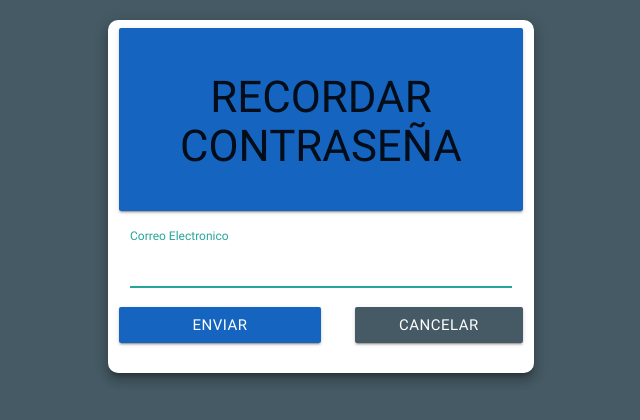
After one commit to Brahian15/Registro_equipos, a PHP site: template view/modules/auth/recuperar.php in a window 1280 px wide. The commit adds this page. Shown: the top 420 px of the page, without its empty margins (319-959 px from the left). Run offline with PHP 8.4, Linux system fonts and the light colour scheme; the template is opened without the code that fills it, so the values that code supplies are empty; some libraries are stand-ins or nearby versions.

Commit message:
ver contraseña

```diff
--- a/view/assets/css/main.css
+++ b/view/assets/css/main.css
@@ -14,7 +14,7 @@ body{
   border-radius: 10px;
 }
 
-#btnReg, #btnCanc, #btnRegis{
+#btnReg, #btnCanc, #btnRegis, #btnRecuperar, #pass{
   margin-bottom: 30px;
 }
 
--- a/view/modules/auth/login.php
+++ b/view/modules/auth/login.php
@@ -14,11 +14,13 @@
           <label for="txtpass">Contraseña</label>
         </div>
 
-        <button type="submit" class="btn waves-effect waves-light blue darken-3 col s6" id="btnLogin">Iniciar sesion</button>
+        <button id="btnLogin" type="submit" class="btn waves-effect waves-light blue darken-3 col s6">Iniciar sesion</button>
 
       </form>
 
-      <a href="Registro" id="btnRegis" class="btn blue-grey darken-2 col s5 offset-s1">Registrarse</a>
+      <a id="btnRegis" href="Registro" class="btn blue-grey darken-2 col s5 offset-s1">Registrarse</a>
+
+      <a id="btnRecuperar" href="?c=admin&a=Clave" class="btn blue-grey darken-2 col s12">Recuperar contraseña</a>
 
   </div>
 </div>
--- /dev/null
+++ b/view/modules/auth/recuperar.php
@@ -0,0 +1,19 @@
+<div class="row" id="pg-inicio">
+  <div id="login" class="z-depth-4 center col m4 offset-m4">
+      <form id="frmLogin" action="" method="post" data-parsley-validate>
+        <div class="card-panel blue darken-3">
+          <h3 class="center-align">RECORDAR CONTRASEÑA</h3>
+        </div>
+        <div class="input-field col s12">
+          <input  id="txtemail" type="email" class="validate" name="data[]" required="required" autofocus>
+          <label for="txtemail">Correo Electronico</label>
+        </div>
+
+        <a id="btnSend" href="?c=admin&a=Password" type="submit" class="btn waves-effect waves-light blue darken-3 col s6">Enviar</a>
+
+      </form>
+
+      <a id="btnCanc" href="index.php?c=auth&a=login" class="btn waves-effect waves-light blue-grey darken-2 col s5 offset-s1">Cancelar</a>
+
+  </div>
+</div>
```
Also changed, not shown: controller/admin.controller.php (+26 -4 lines), model/user.model.php (+26 -0 lines), view/modules/auth/password.php (added, +15 -0 lines), 1 other file.
